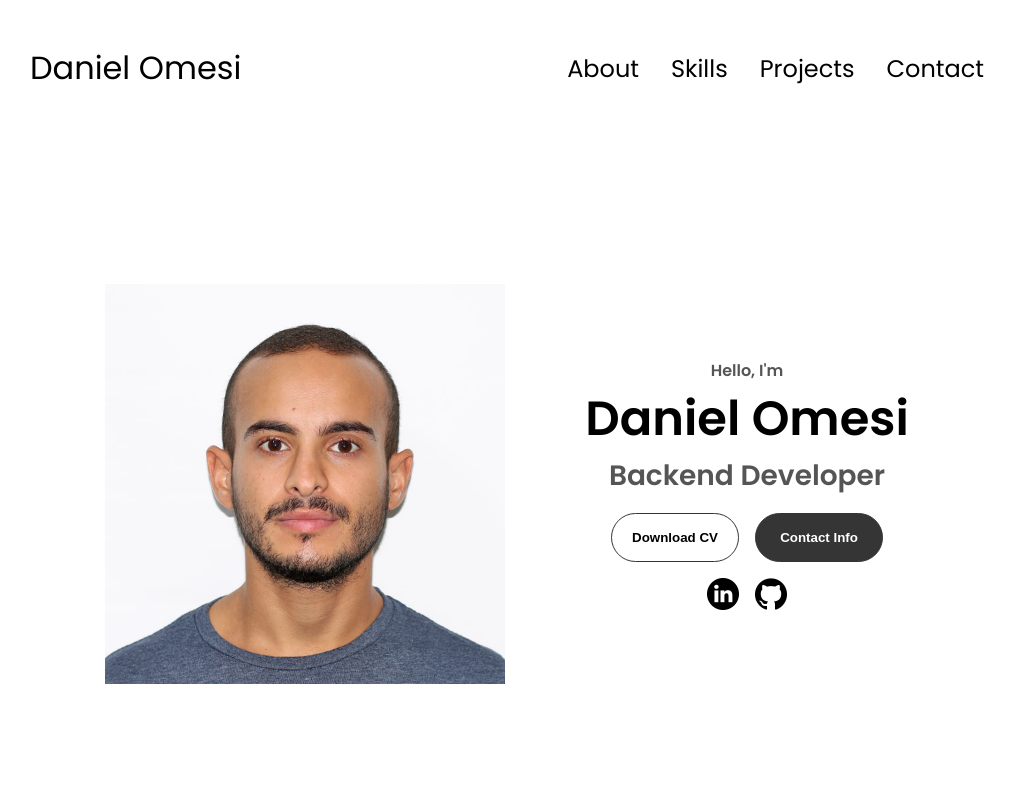
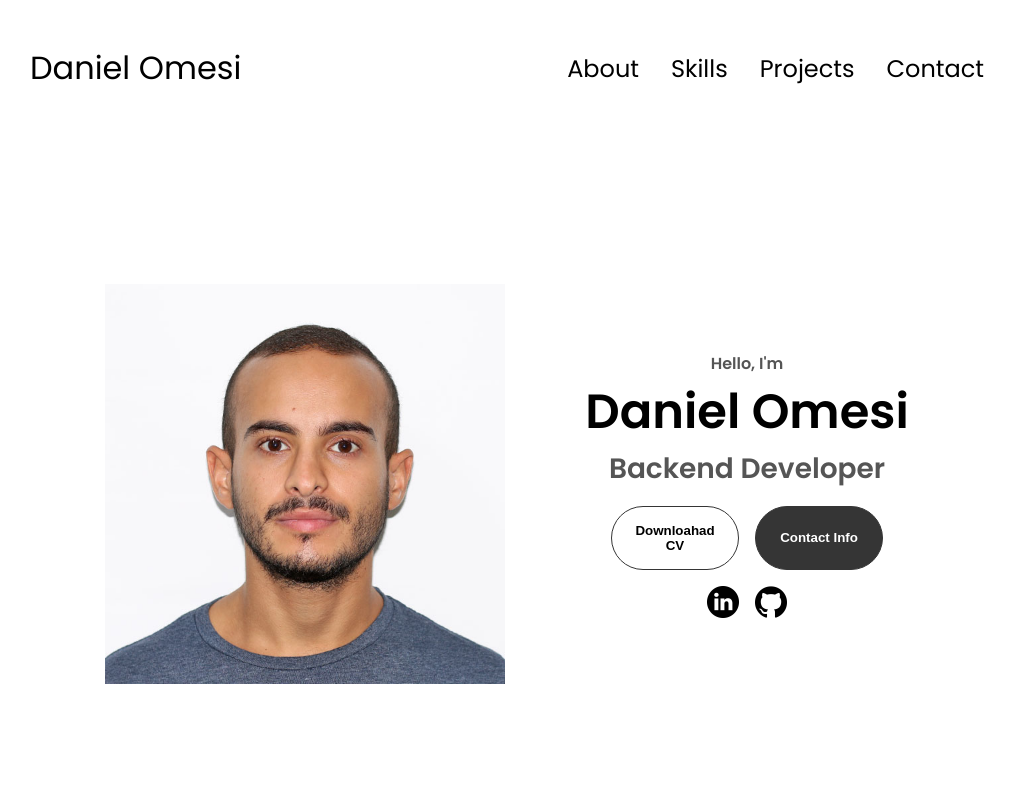
Before and after one commit to danielomesi/portfolio, a plain HTML site: page index.html in a window 1280 px wide. Shown: the top 800 px of the page, without its empty margins (133-1148 px from the left). Drawn offline with Linux system fonts and the light colour scheme.

Commit message:
deploy check

```diff
--- a/index.html
+++ b/index.html
@@ -49,7 +49,7 @@
             class="btn btn-color-2"
             onclick="window.open('./assets/resume.pdf')"
           >
-            Download CV
+            Downloahad CV
           </button>
           <button class="btn btn-color-1" onclick="location.href='./#contact'">
             Contact Info
```
